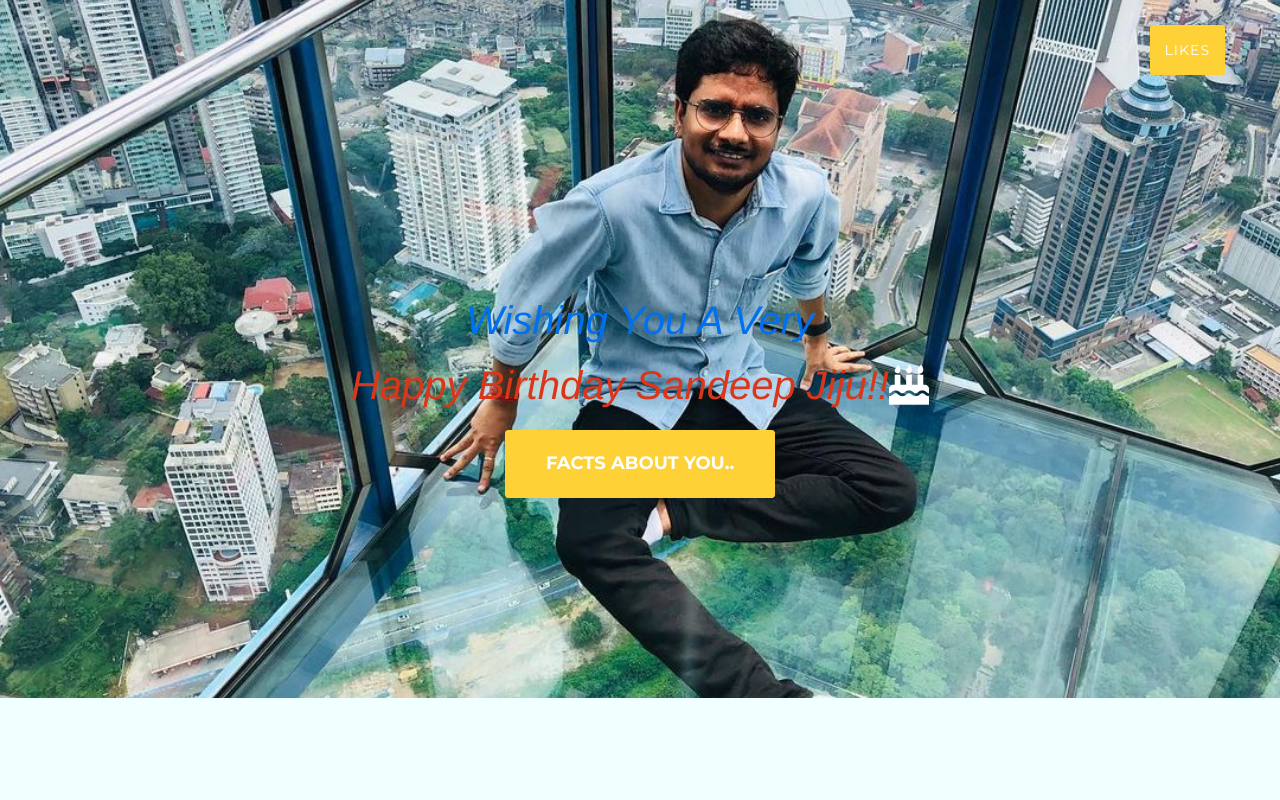
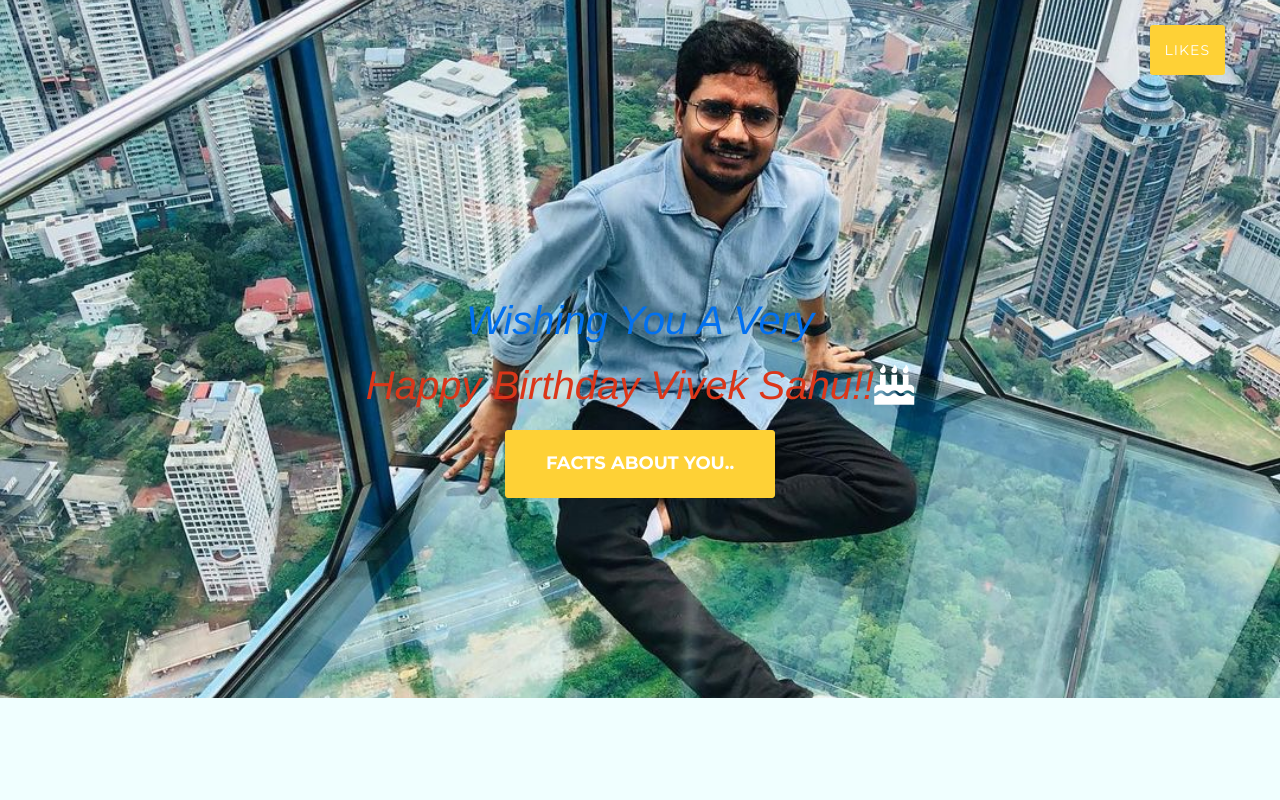
Before and after one commit to viveksahu26/Birthday, a plain HTML site: page web/index.html in a window 1280 px wide. Shown: the top 800 px of the page. Drawn offline with nearby package versions, Linux system fonts and the light colour scheme; a web font is replaced by a local one.

Commit message:
name added

```diff
--- a/web/index.html
+++ b/web/index.html
@@ -58,7 +58,7 @@
         <div class="container">
             <div class="intro-text">
                 <div class="intro-lead-in"><span style="color:rgb(1, 112, 240)">Wishing You A Very</span></div>
-                <div class="intro-lead-in"><span style="color:rgb(219, 54, 25)">Happy </span><span style="color:rgb(219, 54, 25);">Birthday </span><span style="color:rgb(219, 54, 25);">Sandeep Jiju!!</span><i class="fa fa-birthday-cake fa-stack-4x " aria-hidden="true"></i></div>
+                <div class="intro-lead-in"><span style="color:rgb(219, 54, 25)">Happy </span><span style="color:rgb(219, 54, 25);">Birthday </span><span style="color:rgb(219, 54, 25);">Vivek Sahu!!</span><i class="fa fa-birthday-cake fa-stack-4x " aria-hidden="true"></i></div>
                 <a href="#services" class="page-scroll btn btn-xl">Facts about You..</a>
             </div>
         </div>
```
